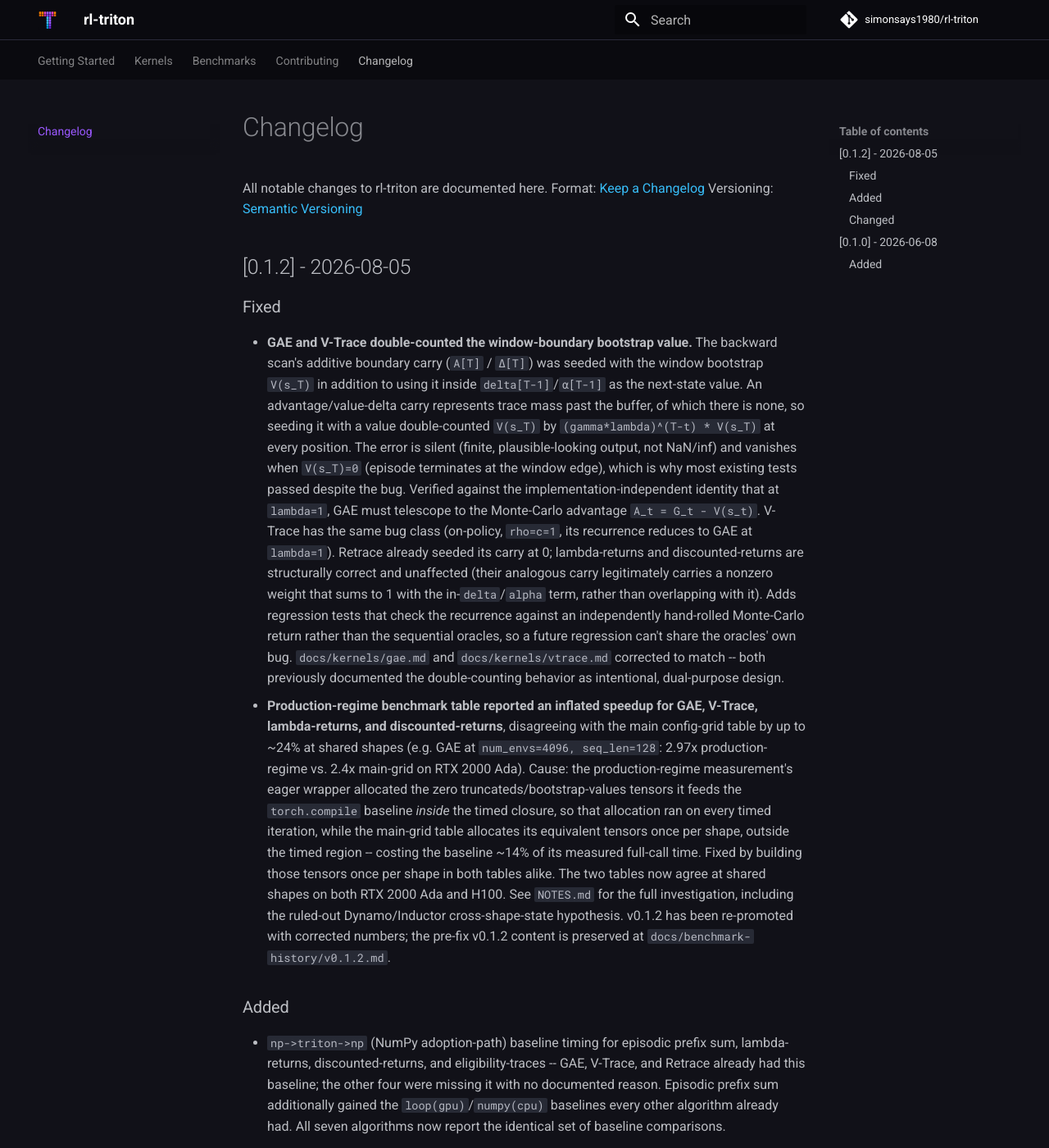
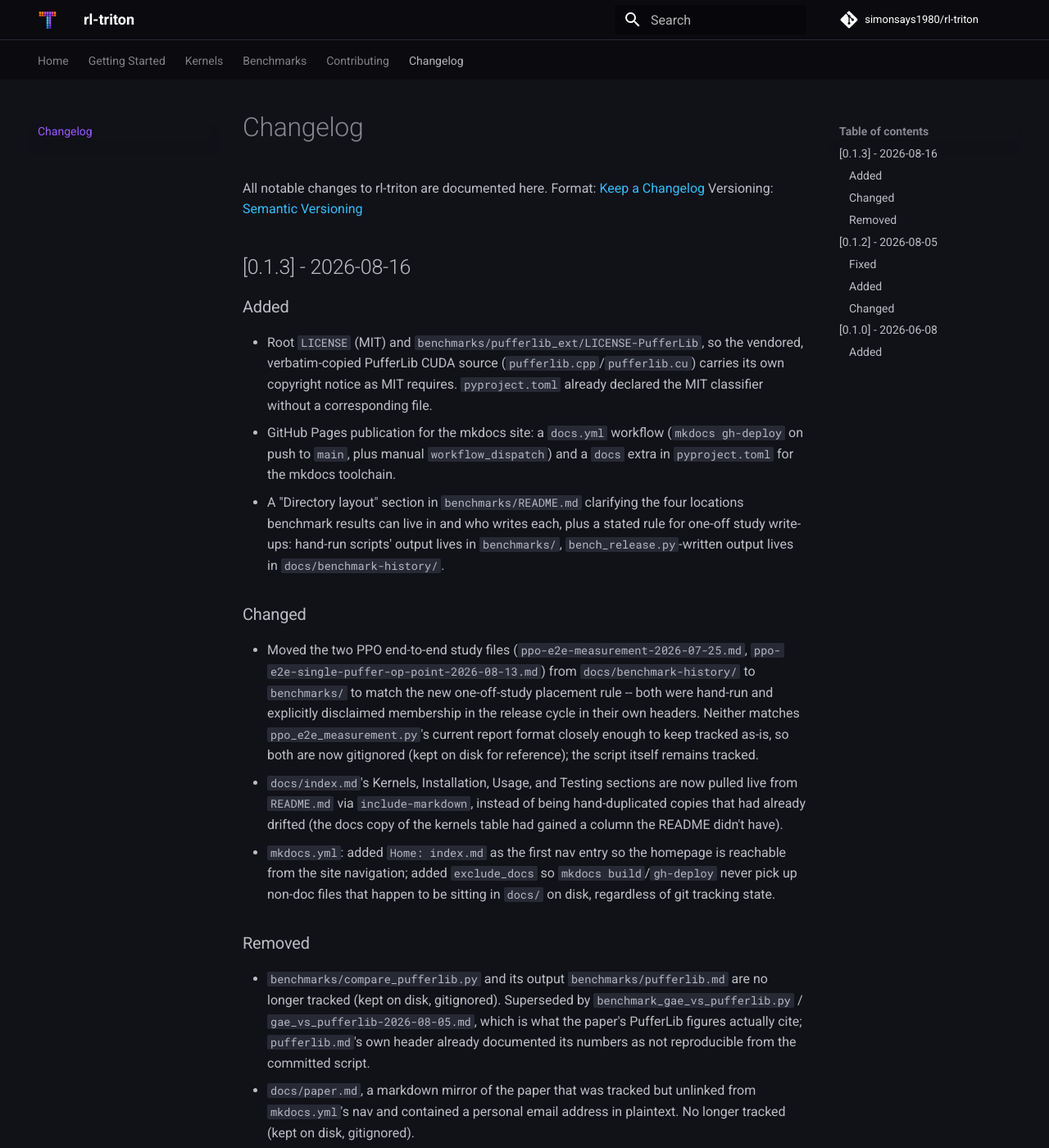
Before and after one commit to simonsays1980/rl-triton, an MkDocs documentation site: the page built from docs/changelog.md, in a window 1280 px wide and 1400 px high. Shown: the whole window at 82% size. Built offline with MkDocs 1.6.1 and Material for MkDocs 9.7.7, drawn with Linux system fonts in a browser that asks for light colours; comment, search, counter and statistics services are not loaded.

Commit message:
## docs: publish mkdocs site to GitHub Pages, v0.1.3
### Benchmarks directory layout
- Added a Directory layout section to benchmarks/README.md naming the four
  locations a benchmark result can live in and who writes each, plus a rule
  for one-off study write-ups: hand-run scripts output lives in
  benchmarks/, bench_release.py-written output lives in
  docs/benchmark-history/.
- Moved ppo-e2e-measurement-2026-07-25.md and
  ppo-e2e-single-puffer-op-point-2026-08-13.md from
  docs/benchmark-history/ to benchmarks/ to match -- both are hand-run and
  explicitly disclaim membership in the release cycle in their own headers.
  Neither matches ppo_e2e_measurement.py's current report format closely
  enough to keep tracked as-is, so both are now gitignored (kept on disk);
  the script itself stays tracked.
- Fixed the stale reference to the moved files in NOTES.md.

### GitHub Pages publication
- Added .github/workflows/docs.yml: mkdocs gh-deploy on push to main,
  plus manual workflow_dispatch.
- Added a docs extra to pyproject.toml for the mkdocs toolchain
  (mkdocs, mkdocs-material, mkdocs-include-markdown-plugin,
  mkdocstrings[python]).
- Added a Documentation link to README.md pointing at the github.io site.
- mkdocs.yml: added Home: index.md as the first nav entry (previously
  unreachable from site navigation); added exclude_docs so
  mkdocs build/gh-deploy never pick up non-doc files sitting in docs/
  on disk (the LaTeX paper's source/build artifacts and docs/figures/'s
  plotting scripts, none of which are git-tracked but all of which mkdocs
  would otherwise copy into the published site regardless).
- Untracked docs/paper.md via .gitignore, a markdown mirror of the paper
  that was tracked but unlinked from the site nav and contained a personal
  email address in plaintext (kept on disk).
- docs/index.md's Kernels, Installation, Usage, and Testing sections are now
  pulled live from README.md via include-markdown instead of
  hand-duplicated copies that had already drifted (the docs copy of the
  kernels table had gained a column the README didn't have).

### Changelog
- Added a 0.1.3 entry documenting this commit plus the two prior
  (LICENSE + PufferLib benchmark cleanup, 13b2234/4213a5d);
  pyproject.toml was already at 0.1.3 with no corresponding entry.

Signed-off-by: simonsays1980 <simon.zehnder@gmail.com>

```diff
--- a/CHANGELOG.md
+++ b/CHANGELOG.md
@@ -3,6 +3,50 @@
 All notable changes to rl-triton are documented here.
 Format: [Keep a Changelog](https://keepachangelog.com/en/1.0.0/)
 Versioning: [Semantic Versioning](https://semver.org/)
+
+## [0.1.3] - 2026-08-16
+
+### Added
+- Root `LICENSE` (MIT) and `benchmarks/pufferlib_ext/LICENSE-PufferLib`, so the
+  vendored, verbatim-copied PufferLib CUDA source (`pufferlib.cpp`/`pufferlib.cu`)
+  carries its own copyright notice as MIT requires. `pyproject.toml` already
+  declared the MIT classifier without a corresponding file.
+- GitHub Pages publication for the mkdocs site: a `docs.yml` workflow
+  (`mkdocs gh-deploy` on push to `main`, plus manual `workflow_dispatch`) and a
+  `docs` extra in `pyproject.toml` for the mkdocs toolchain.
+- A "Directory layout" section in `benchmarks/README.md` clarifying the four
+  locations benchmark results can live in and who writes each, plus a stated
+  rule for one-off study write-ups: hand-run scripts' output lives in
+  `benchmarks/`, `bench_release.py`-written output lives in
+  `docs/benchmark-history/`.
+
+### Changed
+- Moved the two PPO end-to-end study files (`ppo-e2e-measurement-2026-07-25.md`,
+  `ppo-e2e-single-puffer-op-point-2026-08-13.md`) from `docs/benchmark-history/`
+  to `benchmarks/` to match the new one-off-study placement rule -- both were
+  hand-run and explicitly disclaimed membership in the release cycle in their
+  own headers. Neither matches `ppo_e2e_measurement.py`'s current report
+  format closely enough to keep tracked as-is, so both are now gitignored
+  (kept on disk for reference); the script itself remains tracked.
+- `docs/index.md`'s Kernels, Installation, Usage, and Testing sections are now
+  pulled live from `README.md` via `include-markdown`, instead of being
+  hand-duplicated copies that had already drifted (the docs copy of the
+  kernels table had gained a column the README didn't have).
+- `mkdocs.yml`: added `Home: index.md` as the first nav entry so the homepage
+  is reachable from the site navigation; added `exclude_docs` so
+  `mkdocs build`/`gh-deploy` never pick up non-doc files that happen to be
+  sitting in `docs/` on disk, regardless of git tracking state.
+
+### Removed
+- `benchmarks/compare_pufferlib.py` and its output `benchmarks/pufferlib.md`
+  are no longer tracked (kept on disk, gitignored). Superseded by
+  `benchmark_gae_vs_pufferlib.py` / `gae_vs_pufferlib-2026-08-05.md`, which is
+  what the paper's PufferLib figures actually cite; `pufferlib.md`'s own
+  header already documented its numbers as not reproducible from the
+  committed script.
+- `docs/paper.md`, a markdown mirror of the paper that was tracked but unlinked
+  from `mkdocs.yml`'s nav and contained a personal email address in plaintext.
+  No longer tracked (kept on disk, gitignored).
 
 ## [0.1.2] - 2026-08-05
 
--- a/mkdocs.yml
+++ b/mkdocs.yml
@@ -3,6 +3,24 @@ site_description: High-performance Triton GPU kernels for reinforcement learning
 site_url: https://simonsays1980.github.io/rl-triton
 repo_url: https://github.com/simonsays1980/rl-triton
 repo_name: simonsays1980/rl-triton
+
+# Not part of the published site -- excluded so local builds/deploys never
+# pick these up regardless of what's sitting on disk.
+exclude_docs: |
+  figures/
+  paper.tex
+  paper.bib
+  paper.pdf
+  paper.md
+  paper.aux
+  paper.bbl
+  paper.blg
+  paper.log
+  paper.out
+  arxiv.sty
+  missfont.log
+  q.log
+  *.synctex.gz
 
 theme:
   name: material
@@ -38,6 +56,7 @@ plugins:
             docstring_style: google
 
 nav:
+  - Home: index.md
   - Getting Started: getting-started.md
   - Kernels:
     - Overview: kernels/index.md
--- a/pyproject.toml
+++ b/pyproject.toml
@@ -29,6 +29,12 @@ Documentation = "https://simonsays1980.github.io/rl-triton"
 
 [project.optional-dependencies]
 dev = ["pytest", "pytest-benchmark", "numpy"]
+docs = [
+    "mkdocs>=1.6",
+    "mkdocs-material>=9.7",
+    "mkdocs-include-markdown-plugin>=7.3",
+    "mkdocstrings[python]>=1.0",
+]
 
 [tool.setuptools.packages.find]
 where = ["src"]
```
Also changed, not shown: NOTES.md (+5 -2 lines), README.md (+13 -0 lines), benchmarks/README.md (+30 -29 lines), docs/benchmark-history/ppo-e2e-measurement-2026-07-25.md (deleted, +0 -69 lines), docs/benchmark-history/ppo-e2e-single-puffer-op-point-2026-08-13.md (deleted, +0 -80 lines), docs/index.md (+24 -31 lines), 2 other files.
